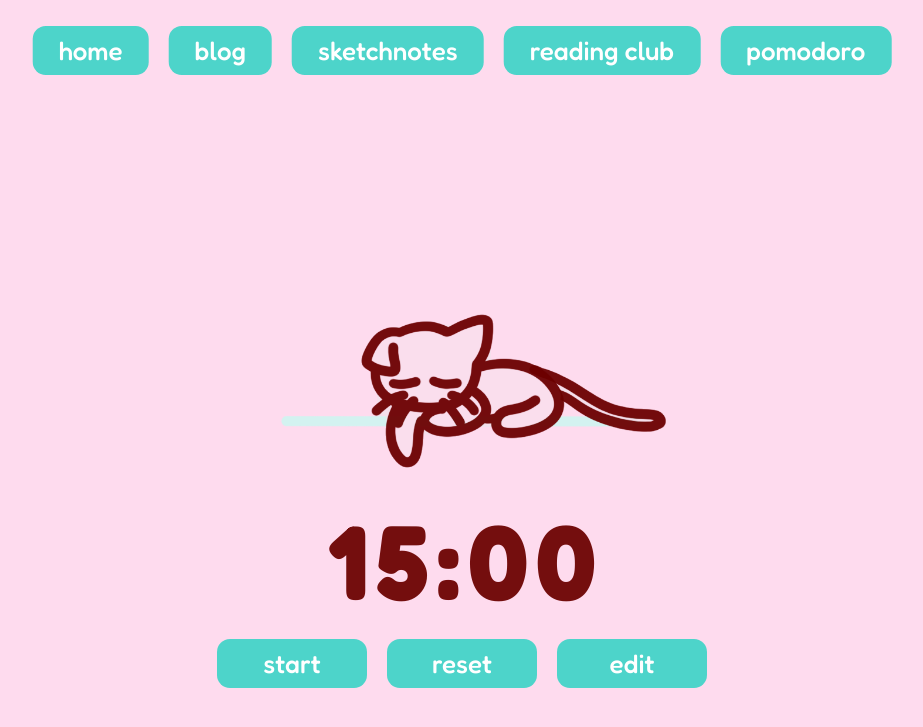
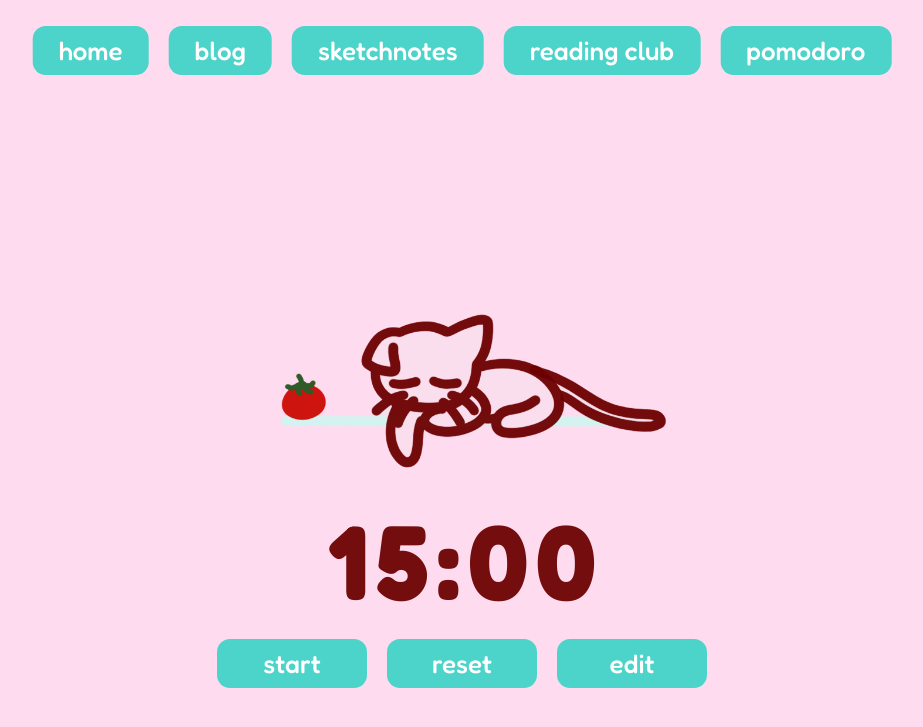
Before and after one commit to mish-tan/mish-tan.github.io, a Jekyll site: the page built from pomodoro/index.html, in a window 1280 px wide. Shown: the top 727 px of the page, without its empty margins (178-1101 px from the left). Built offline with Jekyll 4.4.1, drawn with Linux system fonts in a browser that asks for light colours.

Commit message:
Add tomato cat variant
Add tomato cat and a way to toggle between normal cat and tomato cat.

```diff
--- a/assets/css/site.css
+++ b/assets/css/site.css
@@ -466,9 +466,30 @@ button:focus-visible {
 
 /* Every layer is the same size, so stacking them in one grid cell lines them up */
 .cat-scene {
+  position: relative;
   display: grid;
   width: var(--scene-width);
 }
+
+/* Normal cat or tomato cat: hide whichever isn't chosen */
+.cat-scene:not(.is-tomato) .only-tomato,
+.cat-scene.is-tomato .only-normal { display: none; }
+
+/* The tomato / yarn ball button, on the left end of the shelf.
+   Percentages come from where they were drawn on the canvas. */
+.pomodoro-timer .cat-switch {
+  position: absolute;
+  left: 4.89%;
+  top: 43.9%;
+  width: 13.41%;
+  padding: 0;
+  background: none;
+  border-radius: 0;
+}
+
+.cat-switch img { display: block; width: 100%; height: auto; }
+
+.pomodoro-timer .cat-switch:hover { transform: rotate(-8deg) scale(1.05); }
 
 .cat-scene .layer {
   grid-area: 1 / 1;
--- a/assets/js/pomodoro.js
+++ b/assets/js/pomodoro.js
@@ -12,7 +12,8 @@
 
   var display = timer.querySelector('.time');
   var status = timer.querySelector('[data-status]');
-  var tails = timer.querySelectorAll('.tail');
+  var tails = timer.querySelectorAll('.tail.only-normal');
+  var tomatoTails = timer.querySelectorAll('.tail.only-tomato');
   var toggleButton = timer.querySelector('[data-action="toggle"]');
   var pageTitle = document.title;
 
@@ -28,7 +29,10 @@
 
   function showTail(index) {
     current = index;
-    tails.forEach(function (t, n) { t.classList.toggle('is-showing', n === index); });
+    // Both cats keep the same tail position, so switching cats doesn't jump
+    [tails, tomatoTails].forEach(function (set) {
+      set.forEach(function (t, n) { t.classList.toggle('is-showing', n === index); });
+    });
   }
 
   function flickTail() {
@@ -148,6 +152,17 @@
   toggleButton.addEventListener('click', toggle);
   timer.querySelector('[data-action="reset"]').addEventListener('click', reset);
 
+  // ---------- tomato cat ----------
+  // Tomato switches to the tomato cat; the yarn ball switches back.
+  // Not saved: refreshing the page shows the normal cat again.
+  var scene = timer.querySelector('.cat-scene');
+  var catSwitch = timer.querySelector('[data-action="switch-cat"]');
+
+  catSwitch.addEventListener('click', function () {
+    var tomato = scene.classList.toggle('is-tomato');
+    catSwitch.setAttribute('aria-pressed', String(tomato));
+  });
+
   // ---------- custom times ----------
   // Only kept in memory, so a refresh goes back to the defaults in the HTML
   var editButton = timer.querySelector('[data-action="edit"]');
--- a/pomodoro/index.html
+++ b/pomodoro/index.html
@@ -8,15 +8,29 @@ body_class: pomodoro
 
 <section class="pomodoro-timer" data-focus-minutes="15" data-break-minutes="5">
   <!-- The cat: every layer is the same size, so they stack exactly.
-       pomodoro.js swaps which tail is showing. -->
-  <div class="cat-scene" aria-hidden="true">
+       pomodoro.js swaps which tail is showing. There are two cats (normal
+       and tomato); only the one matching the scene's class is visible. -->
+  <div class="cat-scene">
     <img class="layer" src="{{ img | append: 'surface.png' | relative_url }}" alt="">
-    <img class="layer tail is-showing" src="{{ img | append: 'tail-1.png' | relative_url }}" alt="">
-    <img class="layer tail" src="{{ img | append: 'tail-2.png' | relative_url }}" alt="">
-    <img class="layer tail" src="{{ img | append: 'tail-3.png' | relative_url }}" alt="">
-    <img class="layer tail" src="{{ img | append: 'tail-4.png' | relative_url }}" alt="">
-    <img class="layer tail" src="{{ img | append: 'tail-5.png' | relative_url }}" alt="">
-    <img class="layer" src="{{ img | append: 'cat.png' | relative_url }}" alt="">
+    <img class="layer tail only-normal is-showing" src="{{ img | append: 'tail-1.png' | relative_url }}" alt="">
+    <img class="layer tail only-normal" src="{{ img | append: 'tail-2.png' | relative_url }}" alt="">
+    <img class="layer tail only-normal" src="{{ img | append: 'tail-3.png' | relative_url }}" alt="">
+    <img class="layer tail only-normal" src="{{ img | append: 'tail-4.png' | relative_url }}" alt="">
+    <img class="layer tail only-normal" src="{{ img | append: 'tail-5.png' | relative_url }}" alt="">
+    <img class="layer only-normal" src="{{ img | append: 'cat.png' | relative_url }}" alt="">
+    <img class="layer tail only-tomato is-showing" src="{{ img | append: 'tail-tomato-1.png' | relative_url }}" alt="">
+    <img class="layer tail only-tomato" src="{{ img | append: 'tail-tomato-2.png' | relative_url }}" alt="">
+    <img class="layer tail only-tomato" src="{{ img | append: 'tail-tomato-3.png' | relative_url }}" alt="">
+    <img class="layer tail only-tomato" src="{{ img | append: 'tail-tomato-4.png' | relative_url }}" alt="">
+    <img class="layer tail only-tomato" src="{{ img | append: 'tail-tomato-5.png' | relative_url }}" alt="">
+    <img class="layer only-tomato" src="{{ img | append: 'cat-tomato.png' | relative_url }}" alt="">
+
+    <!-- Sits on the left of the shelf: tomato switches to the tomato cat,
+         the yarn ball switches back -->
+    <button type="button" class="cat-switch" data-action="switch-cat" aria-pressed="false" aria-label="Tomato cat">
+      <img class="only-normal" src="{{ img | append: 'switch-tomato.png' | relative_url }}" alt="">
+      <img class="only-tomato" src="{{ img | append: 'switch-yarn.png' | relative_url }}" alt="">
+    </button>
   </div>
 
   <p class="time" role="timer" aria-live="off">15:00</p>
```
Also changed, not shown: assets/images/pomodoro/cat-tomato.png (added), assets/images/pomodoro/switch-tomato.png (added), assets/images/pomodoro/switch-yarn.png (added), assets/images/pomodoro/tail-tomato-1.png (added), assets/images/pomodoro/tail-tomato-2.png (added), assets/images/pomodoro/tail-tomato-3.png (added), assets/images/pomodoro/tail-tomato-4.png (added), assets/images/pomodoro/tail-tomato-5.png (added).
